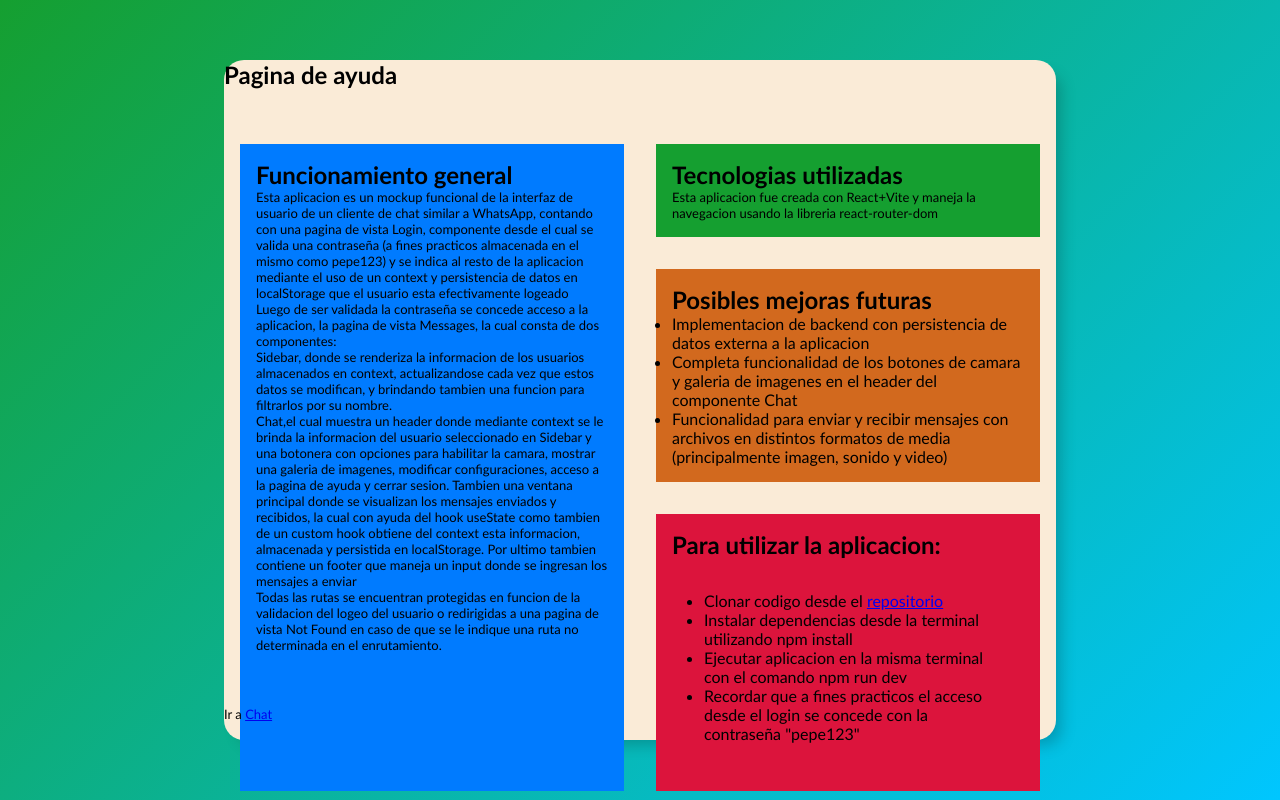
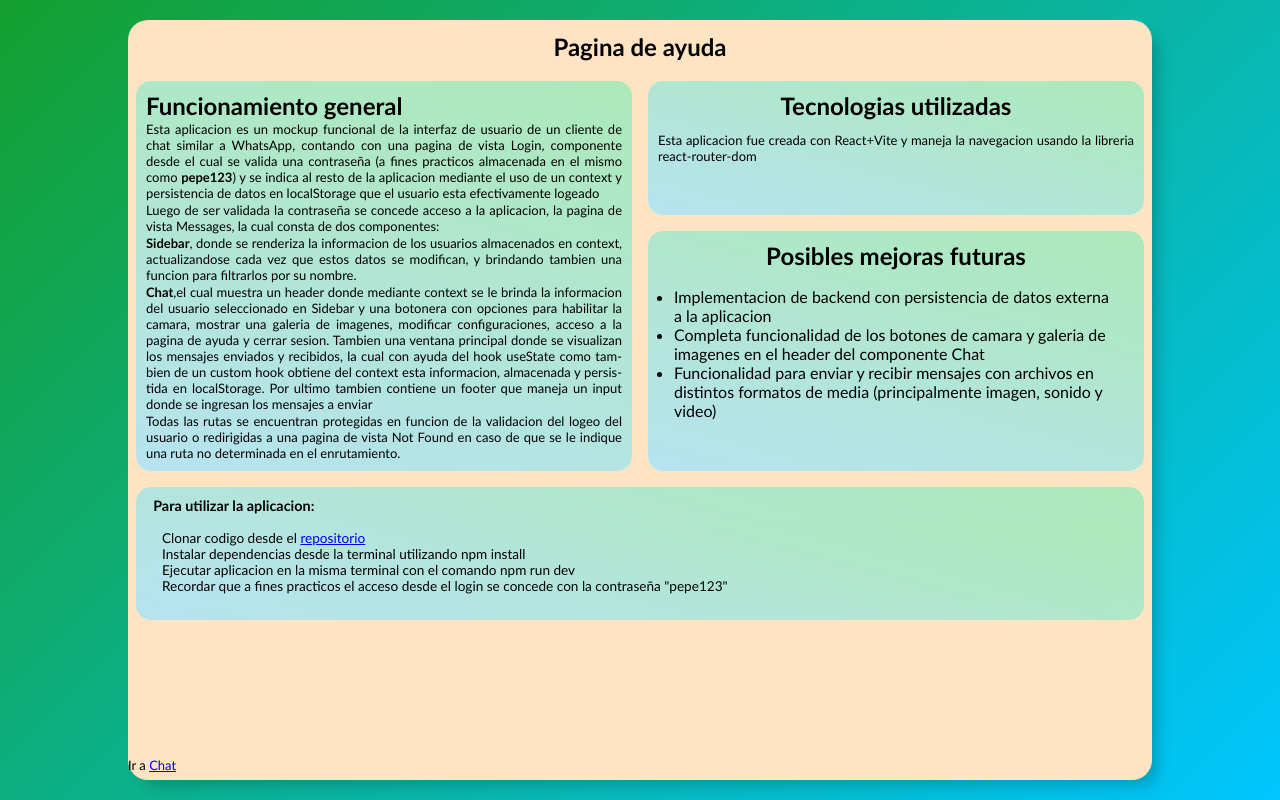
Before and after one commit to nilocrespi/proyecto-final-react-chat-ui, a React (Vite) app: page /help in a window 1280 px wide. Built offline with nearby package versions, Linux system fonts and the light colour scheme.

Commit message:
Feat: Help pageview styling

```diff
--- a/src/index.css
+++ b/src/index.css
@@ -292,6 +292,7 @@ form .text-info {
   align-items: center;
   height: 30%;
   justify-content: center;
+  padding-bottom: 2em;
 }
 
 .theme-toggle {
@@ -312,6 +313,7 @@ form .text-info {
   align-items: center;
   height: 30%;
   justify-content: center;
+  padding-bottom: 2em;
 }
 
 .offline-toggle {
@@ -413,58 +415,139 @@ input:checked + .slider:before {
 }
 
 .help-box {
-  width: 65%;
-  height: 85%;
+  width: 80%;
+  height: 95%;
   border-radius: 20px;
-  background-color:antiquewhite;
+  background-color:bisque;
   box-shadow: 10px 10px 15px -5px rgba(0, 0, 0, 0.205);
   display: flex;
   flex-direction: column;
 }
 
 .help-box h1 {
-  height: 10%;
+  height: 7%;
+  display: flex;
+  justify-content: center;
+  align-items: center;
 }
 
 .help-text {
-  height: 85%;
+  height: 90%;
   display: grid;
   grid-template-areas:
     "functionalities technologies"
     "functionalities features"
-    "functionalities howto";
+    "howto howto";
   grid-template-columns: 1fr 1fr;
-  grid-template-rows: 1fr 1fr 1fr;
+  grid-template-rows: fit-content(25%) fit-content(45%) fit-content(30%);
 }
 
 .help-text div {
-  padding: 1em;
-  margin: 1em;
+  margin: 0.5em;
+  border-radius: 15px;
+  background: linear-gradient(195deg, #ace9b8, #b6e3f0);
+  box-shadow: 10px 10px 15px -5px rgb(80, 80, 80) (0, 0, 0, 0.205);
 }
 
 .help-genFunct {
   grid-area: functionalities;
-  background-color: #007bff;
+  overflow-y: auto;
+  overflow-x: hidden;
+  padding: 10px;
+  box-sizing: border-box;
+  word-wrap: break-word;
+  hyphens: auto;
+  font-size: 1rem;
+  max-height: 100%;
+  overflow: auto;
+}
+
+.help-genFunct p {
+  padding-top: 1px;
+  text-align: justify;
+}
+
+.help-genFunct span {
+  font-weight:bold;
 }
 
 .help-utTech {
   grid-area: technologies;
-  background-color: #159f30;
+  overflow-y: auto;
+  overflow-x: hidden;
+  padding: 10px;
+  box-sizing: border-box;
+  word-wrap: break-word;
+  hyphens: auto;
+  max-height: 100%;
+  overflow: auto;
+  font-size: 1rem;
+}
+
+.help-utTech h2{
+  padding-bottom: 0.5em;
+  text-align: center;
+}
+
+.help-utTech p{
+  text-align: justify;
+  display: flex;
+  justify-content: center;
+  align-items: center;
 }
 
 .help-possFeatures {
   grid-area: features;
-  background-color: chocolate;
+  overflow-y: auto;
+  overflow-x: hidden;
+  padding: 10px;
+  box-sizing: border-box;
+  word-wrap: break-word;
+  hyphens: auto;
+  max-height: 100%;
+  overflow: auto;
+}
+
+.help-possFeatures h2 {
+  text-align: center;
+  padding-bottom: 0.7em;
+}
+
+.help-possFeatures-list{
+  padding-inline: 1em;
+  font-size: 1rem;
 }
 
 .help-howToApp {
   grid-area: howto;
-  background-color: crimson;
+  overflow-y: auto;
+  overflow-x: hidden;
+  padding: 10px;
+  box-sizing: border-box;
+  word-wrap: break-word;
+  hyphens: auto;
+  max-height: 100%;
+  overflow: auto;
+}
+
+.help-howToApp h2 {
+  font-size: 0.9rem;
+  padding-left:0.5em;
+}
+
+.help-howToApp-listCont {
+  padding: 0.5em;
+}
+
+.help-howToApp-listCont ul{
+  list-style-type: none;
+  font-size: 0.85rem;
 }
 
 .text-info {
-  height: 5%;
+  height: 3%;
 }
+
 
 /* Resposive mínimo para mobile */
 @media (max-width: 480px) {
--- a/src/views/Help.jsx
+++ b/src/views/Help.jsx
@@ -20,7 +20,7 @@ const Help = () => {
           </div>
           <div className="help-possFeatures">
             <h2>Posibles mejoras futuras</h2>
-            <ul>
+            <ul className="help-possFeatures-list">
               <li>Implementacion de backend con persistencia de datos externa a la aplicacion</li>
               <li>Completa funcionalidad de los botones de camara y galeria de imagenes en el header del componente Chat</li>
               <li>Funcionalidad para enviar y recibir mensajes con archivos en distintos formatos de media (principalmente imagen, sonido y video)</li>
@@ -28,7 +28,7 @@ const Help = () => {
           </div>
           <div className="help-howToApp">
             <h2>Para utilizar la aplicacion:</h2>
-            <div>
+            <div className="help-howToApp-listCont">
               <ul>
                 <li>Clonar codigo desde el <Link to="https://github.com/nilocrespi/proyecto-final-react-chat-ui" target="_blank">repositorio</Link></li>
                 <li>Instalar dependencias desde la terminal utilizando <span>npm install</span></li>
```
Also changed, not shown: 1 other file (tests, documents, lock files or other folders).
